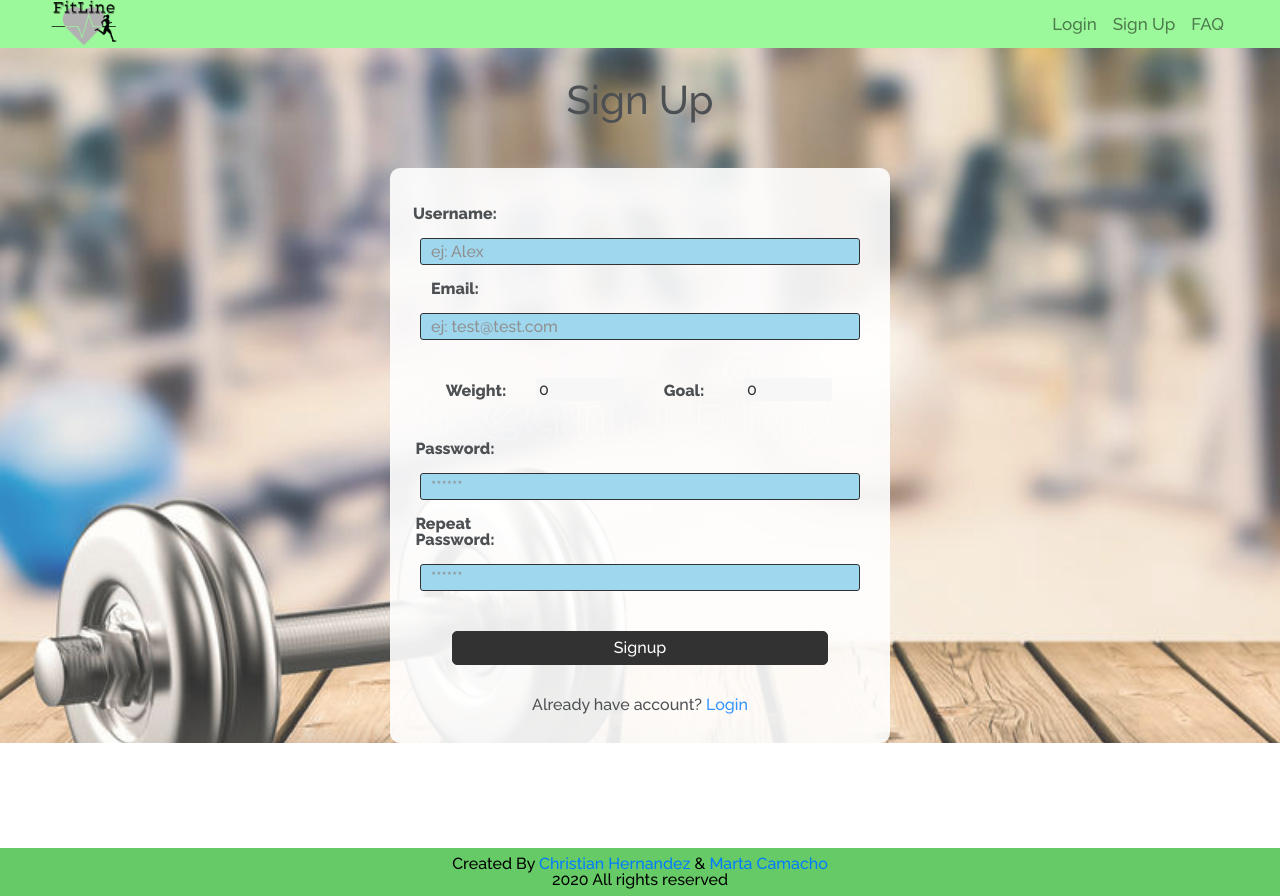
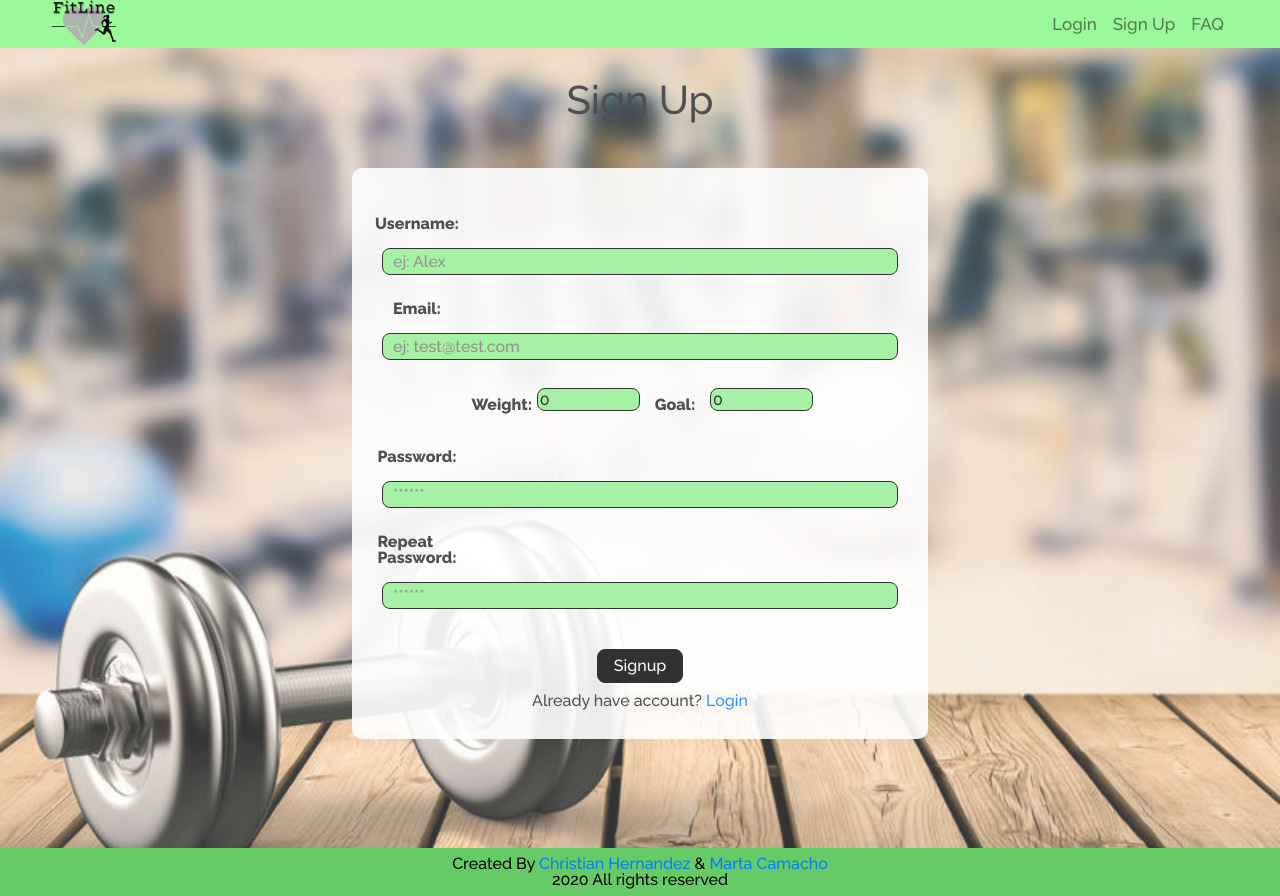
Before and after one commit to Christian2497/Web-React-FrontEnd, a React (Create React App) app: page /signup in a window 1280 px wide. Built offline with nearby package versions, Linux system fonts and the light colour scheme; no server answers.

Commit message:
css sign up y login

```diff
--- a/src/App.css
+++ b/src/App.css
@@ -232,84 +232,75 @@ button {
 
 /* LOGIN */
 
+.log-in{
+	background: url("/images/fondo-signup.jpg") no-repeat center center;
+	-webkit-background-size: cover;
+	-moz-background-size: cover;
+	-o-background-size: cover;
+	background-size: cover;
+	opacity: 0.8;
+	width: 100%;
+	height: 100vh;
+}
+
 .login-title {
 	text-align: center;
 	font-size: 2.5rem;
-	padding: 2rem 0 3rem;
+	padding: 6rem 0 6rem;
 }
 
 .login-form {
+	width: 85%;
+	padding: 30px;
+	border-radius:10px;
+	margin: auto;
+	background:rgba(255, 255, 255, 0.9);
+	margin-bottom: 0px;
+}
+
+.login-form label {
+	padding: 0.5rem 0;
+	width:70px;
+	font-weight:bold;
 	display: flex;
+	justify-content: center;
 	flex-direction: column;
+	align-items: center;
+}
+
+.login-form input[type="email"], [type="password"] {
+	width: 100%;
+	padding:3px 10px;
+	border:1px solid black;
+	border-radius:8px;
+	background-color: lightgreen;
+	margin:8px 0;
+	display:inline-block;
+}
+
+.login-form input[type="submit"]{
+	padding:8px 16px;
+	margin-top: 32px;
+	margin-left: 0px;
+	border:1px solid #000;
+	border-radius:8px;
+	display:block;
+	color:#fff;
+	background-color:#000;
+}
+
+.login-form p{
+	margin-top: 10px;
 	text-align: center;
 }
 
-.login-form label {
-padding: 1rem 0;
-}
-
-.login-form input {
-	margin: 1rem 1rem 2rem;
-}
-
-.login-button {
-	padding: 0.5rem 1rem;
-	margin-top: 1rem;
+.login-button-div {
+	padding: 0 2rem;
+	display: flex;
+	justify-content: center;
 }
 
 /* SIGN UP  */
-
-.signup-title {
-	text-align: center;
-	font-size: 2.5rem;
-	padding: 2rem 0 3rem;
-}
-
-/* .signup-form div {
-	display: flex;
-	flex-direction: column;
-	text-align: center;
-} */
-
-.signup-form label {
-	padding: 0.5rem 0;
-}
-
-.signup-form input {
-	margin: 1rem 1rem 2rem;
-}
-
-.signup-button {
-	padding: 0.5rem 1rem 0;
-	margin: 1rem 0 0 0;
-}
-.signup-button-div {
-	padding: 0 2rem;
-}
-
-.invalid-feedback{
-	display: inline;
-}
-
-#weight {
-	display: flex;
-	flex-direction: row;
-	flex-wrap: wrap;
-	justify-content: center;
-	align-content: center;
-	align-items: center;
-}
-
-#weight input {
-	width: 20%;
-}
-
-#weight label {
-	width: 20%;
-}
-
-
-
 
 .sign-up{
 	background: url("/images/fondo-signup.jpg") no-repeat center center;
@@ -319,7 +310,93 @@ padding: 1rem 0;
 	background-size: cover;
 	opacity: 0.8;
 	width: 100%;
-	height: 100%;
+	height: 100vh;
+}
+
+.signup-form{
+	width: 85%;
+	padding: 30px;
+	border-radius:10px;
+	margin: auto;
+	background:rgba(255, 255, 255, 0.9);
+	margin-bottom: 0px;
+}
+
+.signup-title {
+	text-align: center;
+	font-size: 2.5rem;
+	padding: 2rem 0 3rem;
+}
+
+.signup-form label {
+	margin-top: 10px;
+	padding: 0.5rem 0;
+	width: 70px;
+	font-weight:bold;
+	display: flex;
+	justify-content: center;
+	flex-direction: column;
+	align-items: center;
+}
+
+.signup-form input[type="text"], [type="email"], [type="password"] {
+	width: 100%;
+	padding:3px 10px;
+	border:1px solid black;
+	border-radius:8px;
+	background-color: lightgreen;
+	margin:8px 0;
+	display:inline-block;
+}
+
+.signup-form input[type="number"]{
+	width: 40%;
+	margin-top: 20px;
+	margin-bottom: 20px;
+	border-radius: 8px;
+	background-color: lightgreen;
+	display:inline-block;
+	border:1px solid black;
+}
+
+.signup-form input[type="submit"]{
+	padding:8px 16px;
+	margin-top: 32px;
+	margin-left: 0px;
+	border:1px solid #000;
+	border-radius:8px;
+	display:block;
+	color:#fff;
+	background-color:#000;
+}
+
+.signup-form p{
+	margin-top: 10px;
+	text-align: center;
+}
+
+.signup-form input[type="submit"]:hover{
+	cursor:pointer;
+}
+
+.signup-button {
+	padding: 0.5rem 1rem 0;
+	margin: 1rem 0 0 0;
+}
+.signup-button-div {
+	padding: 0 2rem;
+	display: flex;
+	justify-content: center;
+}
+
+.invalid-feedback{
+	display: inline;
+}
+
+#weight {
+	display: flex;
+	flex-direction: column;
+	align-items: center;
 }
 
 /* PROFILE */
@@ -509,11 +586,7 @@ flex-wrap: wrap;
 justify-content: space-around;
 }
 
-.search{
-	width: 25%;
-	border-radius: 20px;
-	height: 40px;
-}
+
 
 .container-2{
 	display: flex;
@@ -626,10 +699,53 @@ justify-content: space-around;
 .calendar-weekend {
 	background-color: rgba(128, 128, 128, 0.11);
 }
+@media screen and (max-width: 700px){
+	.search{
+		width: 50%;
+		border-radius: 20px;
+		height: 40px;
+	}
+}
+@media screen and (max-width: 1000px){
+
+}
 
 @media screen and (min-width: 700px){
-	.desktop-show {
+.desktop-show {
 	display: none;
+}
+
+#weight {
+	display: flex;
+	flex-direction: row;
+	justify-content: center;
+	align-items: center;
+}
+
+.signup-form{
+	width: 45%;
+	padding: 30px;
+	border-radius:10px;
+	margin: auto;
+	background:rgba(255, 255, 255, 0.9);
+}
+
+.signup-form input[type="number"]{
+	width: 20%;
+	margin-top: 20px;
+	margin-bottom: 20px;
+	border-radius: 8px;
+	background-color: lightgreen;
+	display:inline-block;
+	border:1px solid black;
+}
+
+.login-form{
+	width: 35%;
+	padding: 30px;
+	border-radius:10px;
+	margin: auto;
+	background:rgba(255, 255, 255, 0.9);
 }
 
 .details-player {
@@ -673,6 +789,12 @@ justify-content: space-around;
 	flex-direction: row;
 	justify-content: center;
 
+}
+
+.search{
+	width: 25%;
+	border-radius: 20px;
+	height: 40px;
 }
 
 .exercise-list-container {
@@ -768,7 +890,7 @@ justify-content: space-around;
 	  background-size: 100%;
 	  background-position: center;
 	  background-repeat: no-repeat;
-	  height: 100%;
+	  height: 100vh;
 	  background-size: cover;
   }
 
@@ -896,64 +1018,4 @@ justify-content: space-around;
 	background-color: rgba(128, 128, 128, 0.11);
 }
 
-
-/* TEST DE FORMULARIOS */
-form{
-	width:500px;
-	padding: 30px;
-	border-radius:10px;
-	margin: auto;
-	background:rgba(255, 255, 255, 0.9);
-	margin-bottom: 0px;
-}
-
-form label{
-	width:70px;
-	font-weight:bold;
-	display: flex;
-	justify-content: center;
-	flex-direction: column;
-	align-items: center;
-}
-
-form input[type="text"],
-form input[type="email"],
-form input[type="password"]{
-	width: 100%;
-	padding:3px 10px;
-	border:1px solid black;
-	border-radius:3px;
-	background-color: skyblue;
-	margin:8px 0;
-	display:inline-block;
-}
-
-form input[type="number"]{
-	width: 20%;
-	margin-top: 30px;
-	border-radius:3px;
-	display:inline-block;
-	border:1px solid #f6f6f6;
-	background-color:#f6f6f6;
-}
-
-form input[type="submit"]{
-	width: 100%;
-	padding:8px 16px;
-	margin-top: 32px;
-	margin-left: 0px;
-	border:1px solid #000;
-	border-radius:5px;
-	display:block;
-	color:#fff;
-	background-color:#000;
-}
-
-form p{
-	text-align: center;
-}
-
-form input[type="submit"]:hover{
-	cursor:pointer;
-}
-  }
+ }
--- a/src/pages/Login.js
+++ b/src/pages/Login.js
@@ -21,7 +21,7 @@ class Login extends Component {
     const { email, password } = this.state;
 
     return (
-      <div>
+      <div className="log-in">
         <h1 className="login-title">Login</h1>
 
         <form className="login-form" onSubmit={this.handleFormSubmit}>
@@ -31,7 +31,7 @@ class Login extends Component {
 
           <label>Password:</label>
           <input type="password" name="password" value={password} placeholder="******" onChange={this.handleChange} />
-          <div>
+          <div className="login-button-div">
           <input className="login-button" type="submit" value="Login" />
           </div>
           <p>Don't have an account? <Link to={"/signup"}> Sign up</Link></p>
--- a/src/pages/Signup.js
+++ b/src/pages/Signup.js
@@ -83,7 +83,7 @@ class Signup extends Component {
           )}
 
           </div>
-          <div id="weight">
+          <div className="weight-goal" id="weight">
           <label>Weight:</label>
           <input type="number" name="weight" value={weight} onChange={ e => this.handleChange(e)} placeholder="ej: 50" />
 
```
